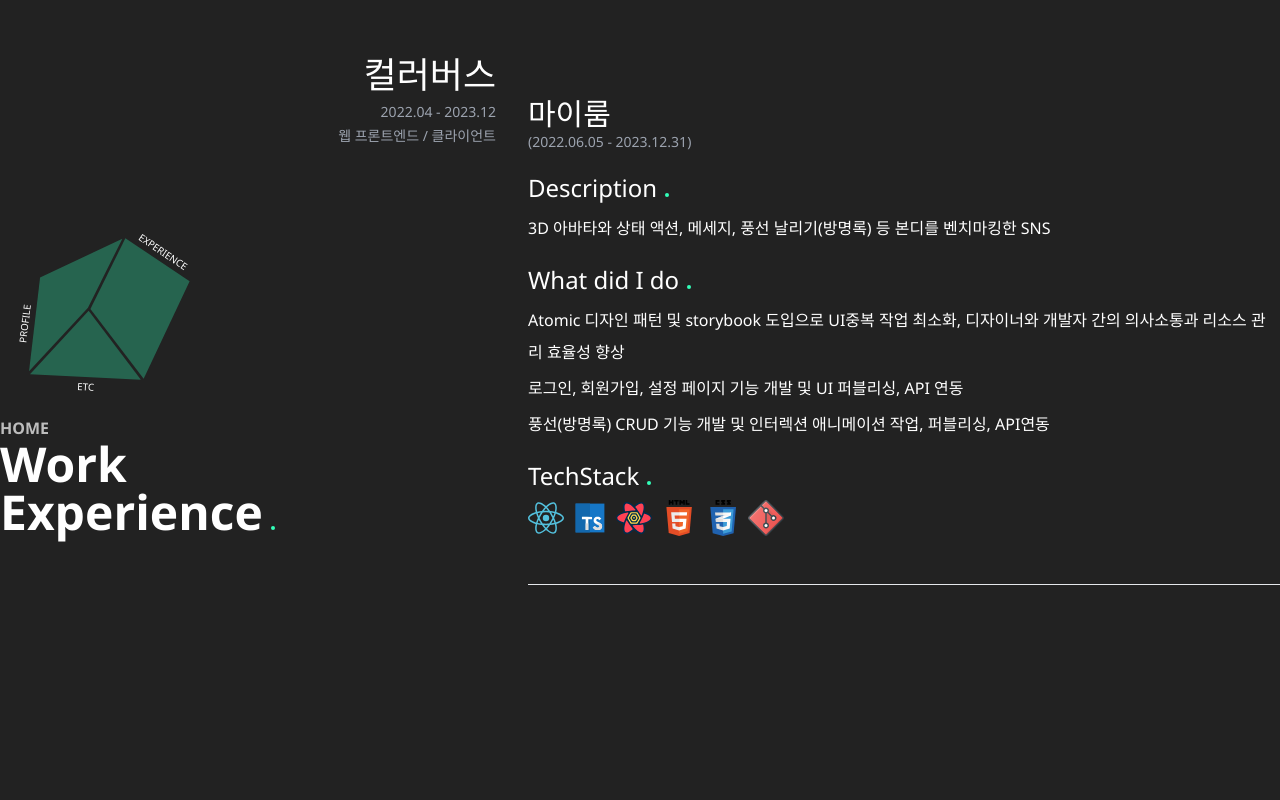
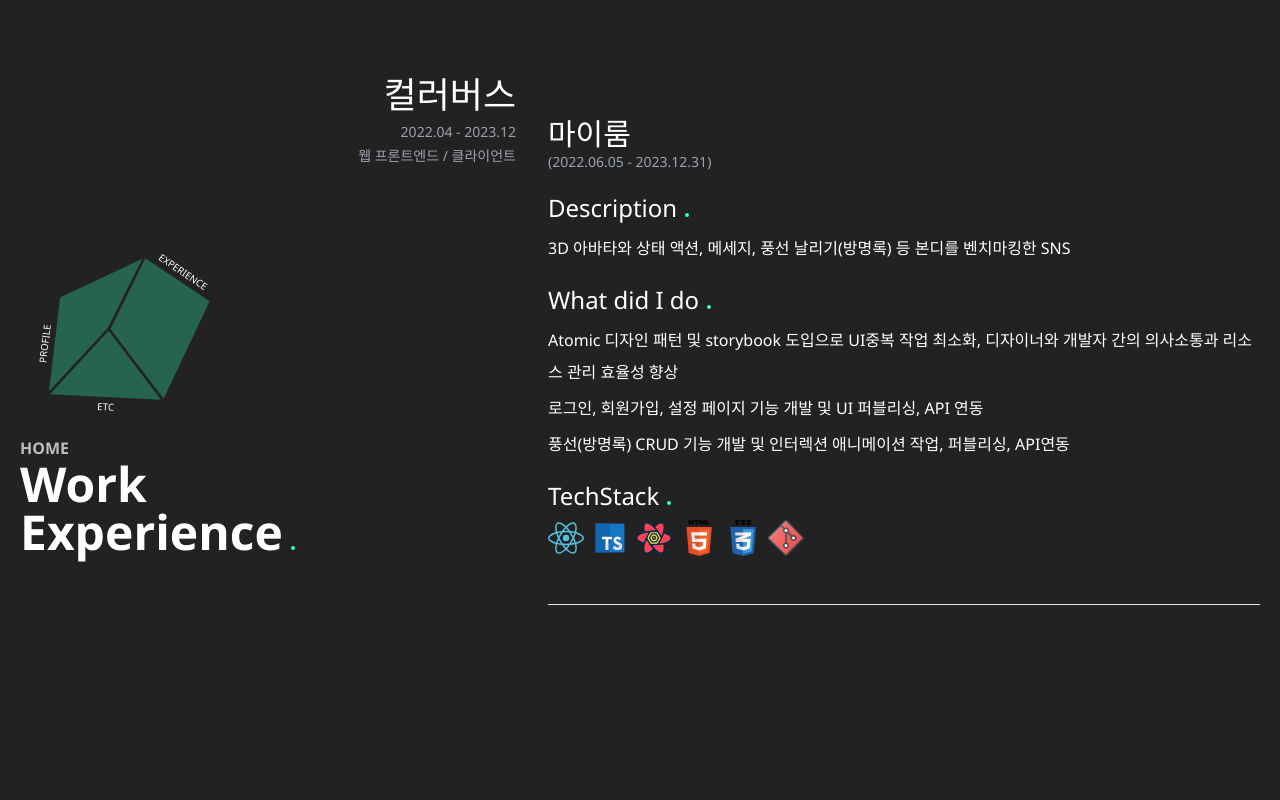
Before and after one commit to okimyj/portfolio, a Next.js app in the folder portfolio-nextjs/: page /experience in a window 1280 px wide. Shown: the top 800 px of the page. Built offline with nearby package versions, Linux system fonts and the light colour scheme.

Commit message:
design : layout 수정

```diff
--- a/portfolio-nextjs/src/app/(pages)/layout.tsx
+++ b/portfolio-nextjs/src/app/(pages)/layout.tsx
@@ -1,7 +1,7 @@
 import MainArt from '@/components/common/mainArt';
 export default function RootLayout(props: any) {
   return (
-    <main className="container m-auto md:flex">
+    <main className="container m-auto md:flex p-5">
       <div className="md:w-72 md:min-w-72">
         <div className="md:w-72 md:min-w-72 md:fixed md:h-svh md:flex items-center">
           <MainArt artClassName="w-32 h-32 sm:w-52 sm:h-52" />
--- a/portfolio-nextjs/src/app/globals.css
+++ b/portfolio-nextjs/src/app/globals.css
@@ -22,6 +22,9 @@
   -moz-user-select: none;
   -ms-use-select: none;
   user-select: none;
+}
+html {
+  overflow-x: hidden;
 }
 body {
   width: 100vw;
--- a/portfolio-nextjs/src/components/experience/project.tsx
+++ b/portfolio-nextjs/src/components/experience/project.tsx
@@ -3,7 +3,6 @@ import DOMPurify from 'dompurify';
 import { ProjectData } from './company';
 import SkillIcon from './skillIcon';
 import { useEffect, useState } from 'react';
-import useScrollAnimatingSections from '@/hooks/useScrollAnimatingSections';
 
 interface IProjectProps {
   data: ProjectData;
```
